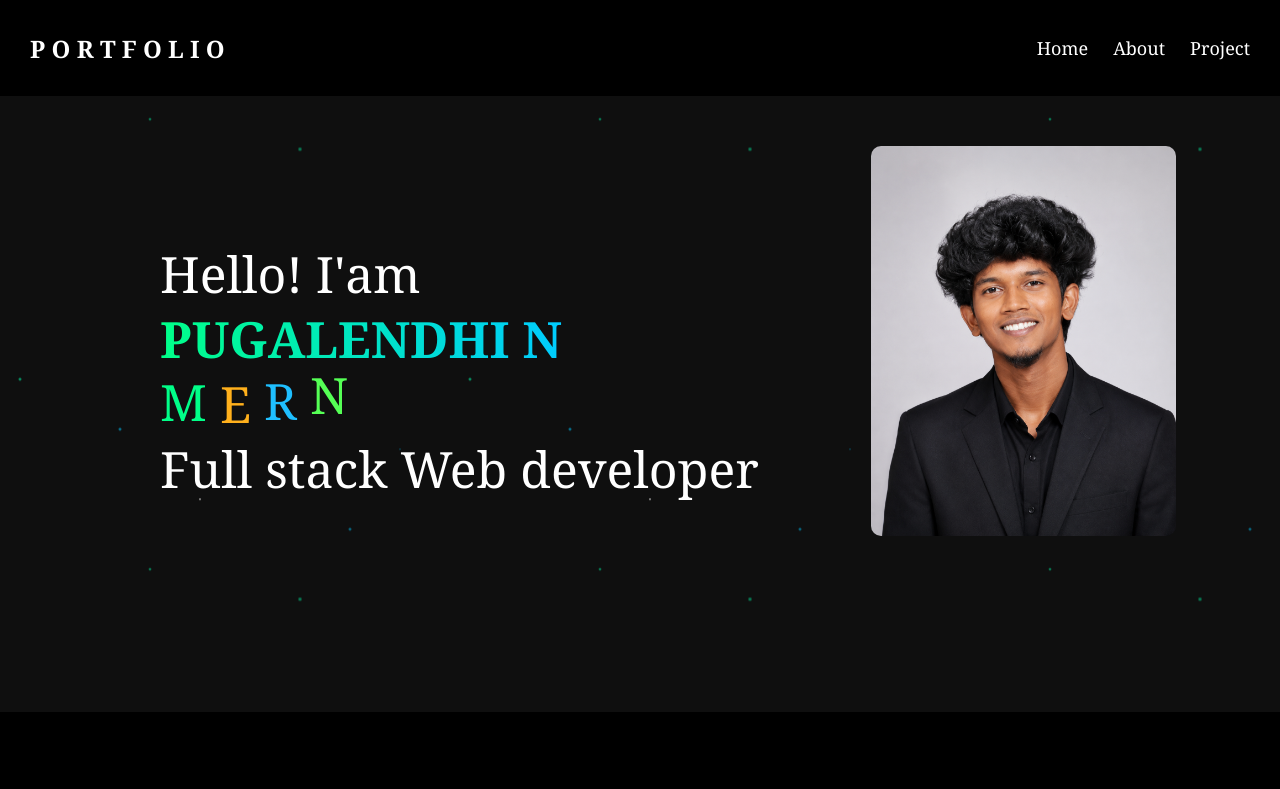
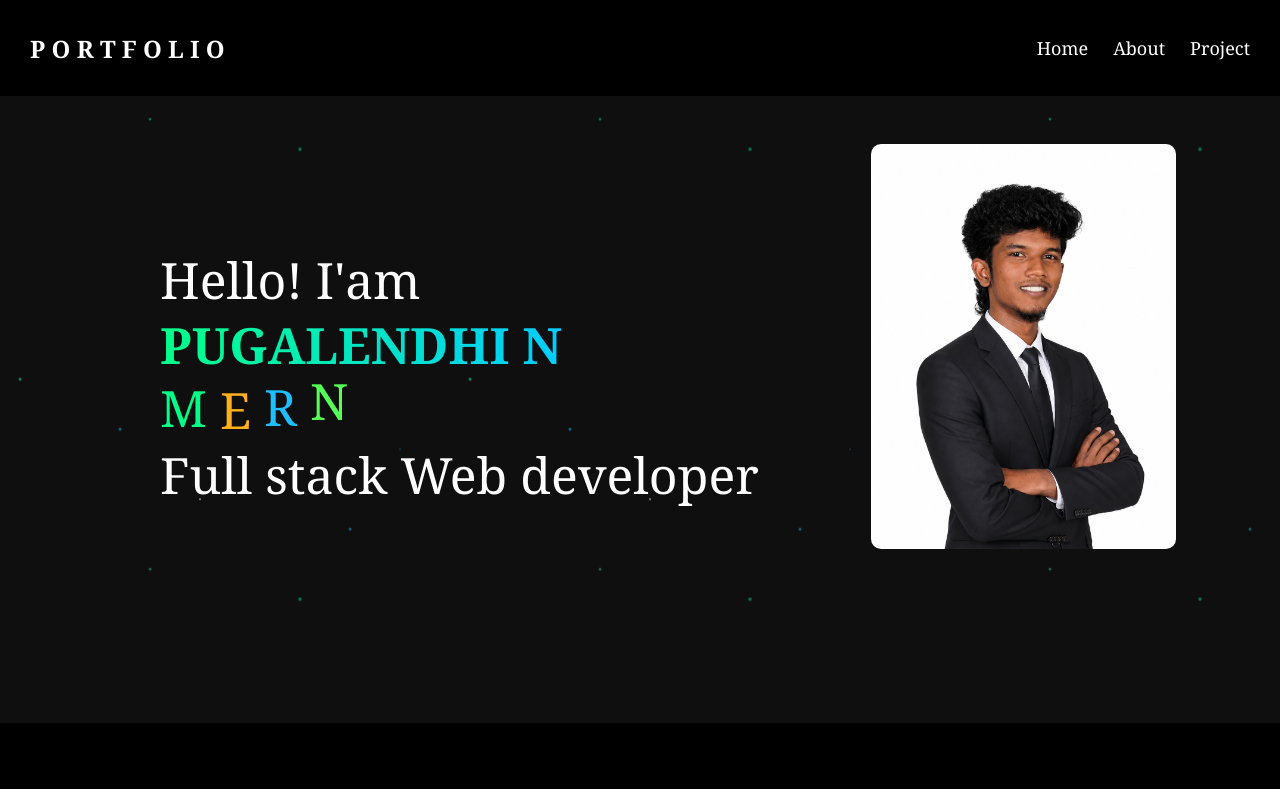
Before and after one commit to PUGALENDHI-N/Portfolio, a React (Create React App) app: page / in a window 1280 px wide. Shown: the top 789 px of the page. Built offline with nearby package versions, Linux system fonts and the light colour scheme.

Commit message:
Portfolio update

```diff
--- a/src/css/Home.css
+++ b/src/css/Home.css
@@ -73,7 +73,7 @@ radial-gradient(2px 2px at 350px 180px, rgba(0,200,255,0.7), transparent);
 
 /* Image */
 .image-me{
-  height: 390px;
+  height: 405px;
   width: 305px;
   margin-left: 7rem;
   margin-top: -3rem;
--- a/src/pages/Home.js
+++ b/src/pages/Home.js
@@ -1,5 +1,5 @@
 import "../css/Home.css"
-import home from "../assets/pugal.png"
+import home from "../assets/portfolio-img-1.png"
 function Home() {
   return(
     <>
```
Also changed, not shown: src/assets/portfilo-img-2.png (added), src/assets/portfolio-img-1.png (added).
